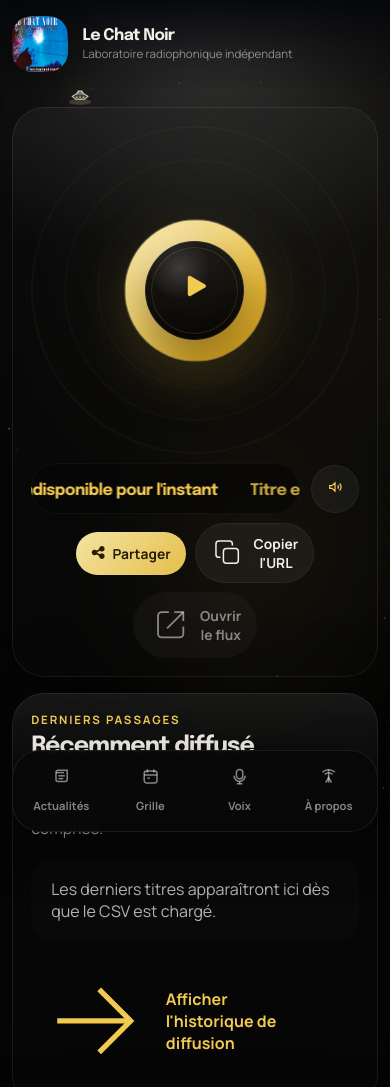
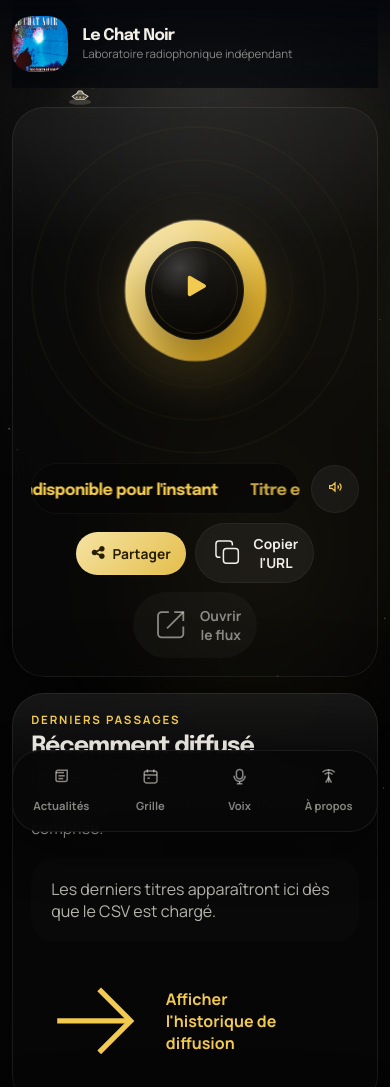
Before and after one commit to Dr-John-8bits/lechatnoirradio-preprod, a plain HTML site: page index.html in a window 390 px wide. Shown: the top 1087 px of the page. Drawn offline with Linux system fonts and the light colour scheme; no server answers.

Commit message:
Stabilize mobile header rendering

```diff
--- a/assets/css/site.css
+++ b/assets/css/site.css
@@ -22,6 +22,7 @@
   --header-height: 88px;
   --bottom-nav-height: 84px;
   --player-height: 92px;
+  --safe-top: env(safe-area-inset-top, 0px);
   --safe-bottom: env(safe-area-inset-bottom, 0px);
 }
 
@@ -33,18 +34,21 @@
 
 html {
   scroll-behavior: smooth;
+  background-color: var(--bg);
 }
 
 body {
   margin: 0;
   min-height: 100vh;
   color: var(--text);
+  background-color: var(--bg);
   background:
     radial-gradient(circle at top, rgba(255, 255, 255, 0.05), transparent 26%),
     radial-gradient(circle at 82% 16%, rgba(242, 202, 80, 0.07), transparent 18%),
     linear-gradient(180deg, #070707 0%, #030303 100%);
   font-family: "Manrope", sans-serif;
   overflow-x: hidden;
+  overscroll-behavior-y: none;
 }
 
 [hidden] {
@@ -175,7 +179,10 @@ input[type="range"] {
   gap: 1rem;
   padding: 1rem 0 1rem;
   min-height: var(--header-height);
-  backdrop-filter: blur(18px);
+  background: rgba(5, 7, 12, 0.72);
+  backdrop-filter: blur(18px) saturate(112%);
+  -webkit-backdrop-filter: blur(18px) saturate(112%);
+  isolation: isolate;
 }
 
 .site-header::before {
@@ -183,7 +190,7 @@ input[type="range"] {
   position: absolute;
   inset: 0 -1rem;
   z-index: -1;
-  background: linear-gradient(180deg, rgba(5, 7, 12, 0.92), rgba(5, 7, 12, 0.25));
+  background: linear-gradient(180deg, rgba(5, 7, 12, 0.96), rgba(5, 7, 12, 0.34));
   mask-image: linear-gradient(180deg, rgba(0, 0, 0, 1), transparent);
 }
 
@@ -2106,6 +2113,18 @@ input[type="range"] {
   border: 0;
 }
 
+@media (hover: none) and (pointer: coarse) {
+  .site-header {
+    background: rgba(5, 7, 12, 0.9);
+    backdrop-filter: blur(12px) saturate(108%);
+    -webkit-backdrop-filter: blur(12px) saturate(108%);
+  }
+
+  .site-header::before {
+    background: linear-gradient(180deg, rgba(5, 7, 12, 0.98), rgba(5, 7, 12, 0.5));
+  }
+}
+
 @media (min-width: 720px) {
   .site-shell {
     width: min(calc(100% - 2rem), var(--content-max));
```
